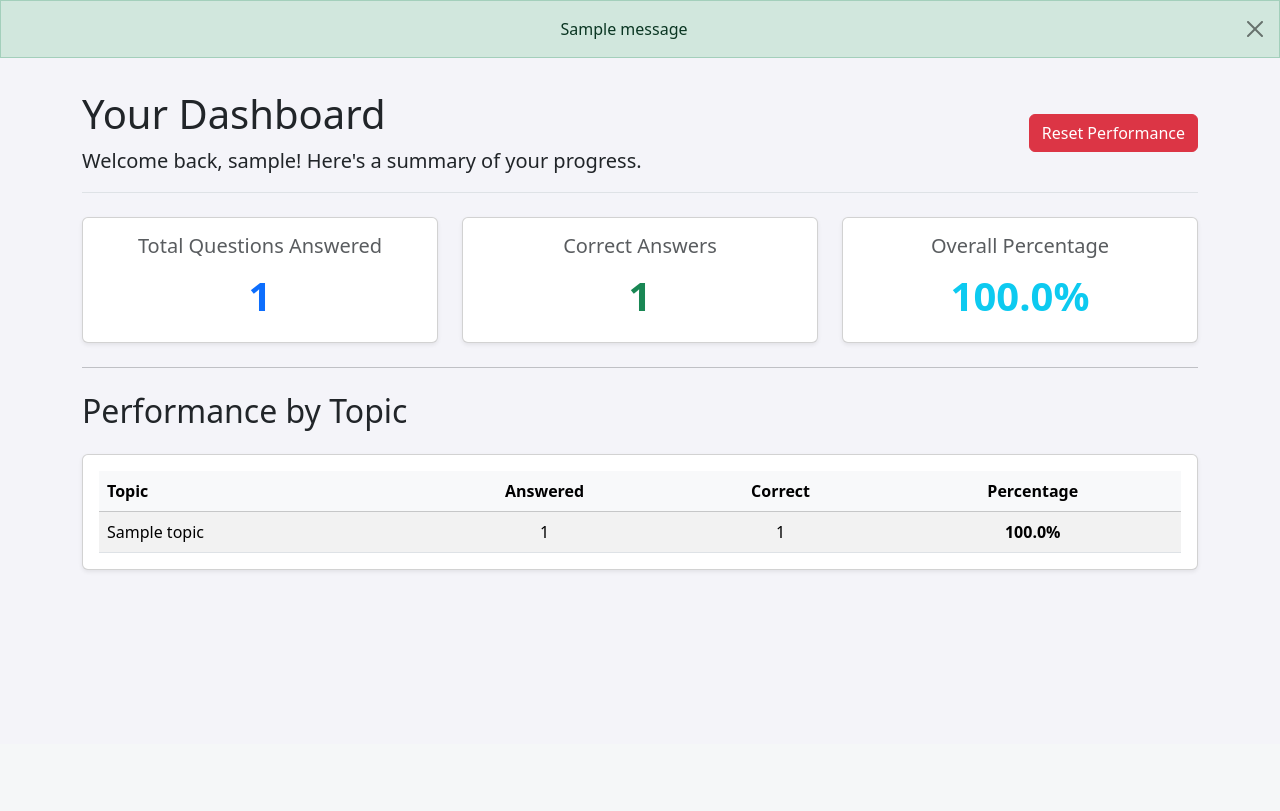
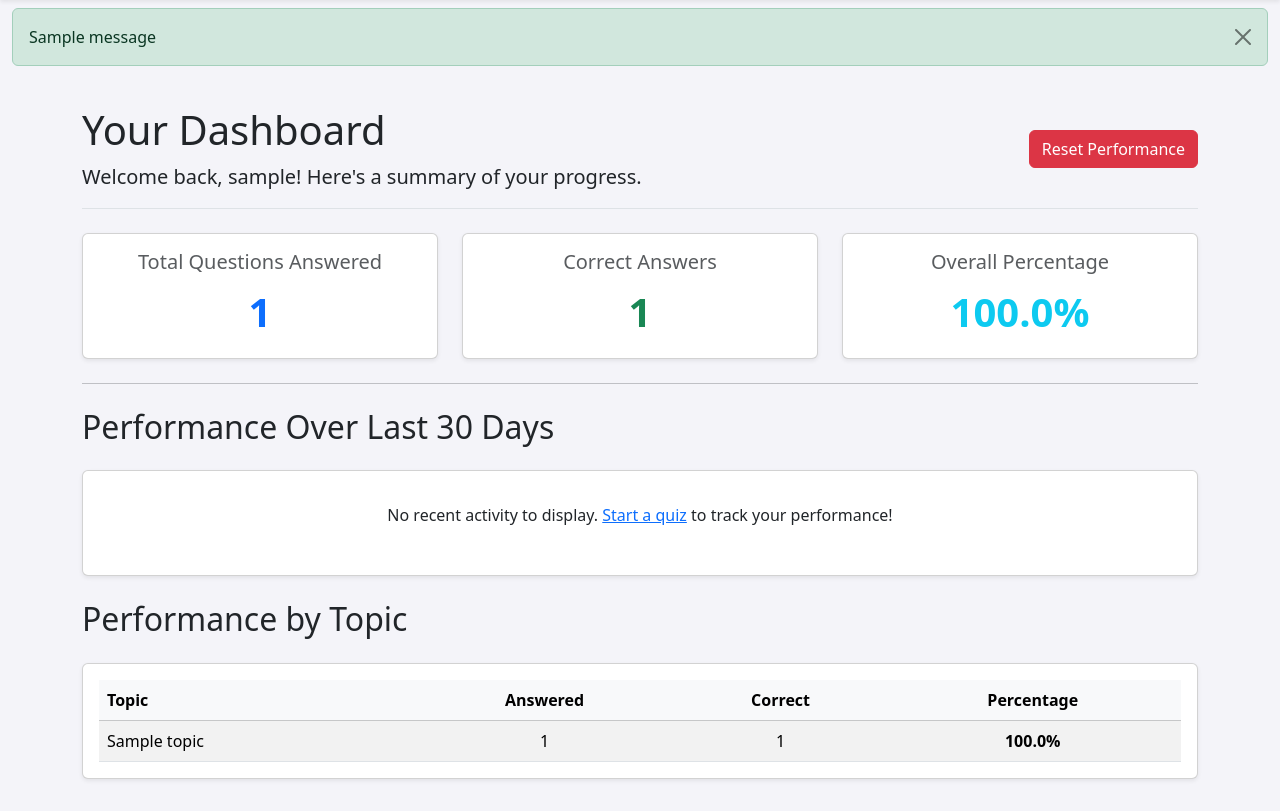
Before and after one commit to biteprep/biteprep, a Django app: page /dashboard/ in a window 1280 px wide. Shown: the part 56-867 px from the top of the page. Before the commit the page ends 628 px from the top, so only its background shows below. Run offline with Django 5.2, Linux system fonts and the light colour scheme; a user stored in the database is signed in; tables that the repository leaves empty hold one stand-in row (values such as "Sample post"); one stand-in notice (Sample message) is shown.

Commit message:
FEAT: Add performance over time chart to dashboard

```diff
--- a/quiz/templates/quiz/dashboard.html
+++ b/quiz/templates/quiz/dashboard.html
@@ -47,6 +47,23 @@
     </div>
     <hr class="my-4">
 
+    <!-- ============================================= -->
+    <!-- START OF NEW CHART SECTION -->
+    <!-- ============================================= -->
+    <h2 class="mb-4">Performance Over Last 30 Days</h2>
+    <div class="card shadow-sm mb-4">
+        <div class="card-body">
+            {% if chart_data != "[]" %}
+                <canvas id="performanceChart"></canvas>
+            {% else %}
+                <p class="text-center p-3">No recent activity to display. <a href="{% url 'quiz_setup' %}">Start a quiz</a> to track your performance!</p>
+            {% endif %}
+        </div>
+    </div>
+    <!-- ============================================= -->
+    <!-- END OF NEW CHART SECTION -->
+    <!-- ============================================= -->
+
     <!-- Topic Performance Section -->
     <h2 class="mb-4">Performance by Topic</h2>
     <div class="card shadow-sm">
@@ -78,3 +95,58 @@
         </div>
     </div>
 {% endblock %}
+
+<!-- ============================================= -->
+<!-- START OF NEW JAVASCRIPT SECTION -->
+<!-- ============================================= -->
+{% block scripts %}
+    <!-- Include the Chart.js library -->
+    <script src="https://cdn.jsdelivr.net/npm/chart.js"></script>
+
+    <script>
+        document.addEventListener('DOMContentLoaded', function() {
+            const chartCanvas = document.getElementById('performanceChart');
+            if (chartCanvas) {
+                // Parse the data provided by the Django view
+                const chartLabels = JSON.parse('{{ chart_labels|safe }}');
+                const chartData = JSON.parse('{{ chart_data|safe }}');
+
+                new Chart(chartCanvas, {
+                    type: 'line',
+                    data: {
+                        labels: chartLabels,
+                        datasets: [{
+                            label: 'Daily Accuracy (%)',
+                            data: chartData,
+                            fill: true,
+                            borderColor: 'rgb(75, 192, 192)',
+                            backgroundColor: 'rgba(75, 192, 192, 0.1)',
+                            tension: 0.2
+                        }]
+                    },
+                    options: {
+                        scales: {
+                            y: {
+                                beginAtZero: true,
+                                max: 100,
+                                ticks: {
+                                    callback: function(value) {
+                                        return value + '%'
+                                    }
+                                }
+                            }
+                        },
+                        plugins: {
+                            legend: {
+                                display: false
+                            }
+                        }
+                    }
+                });
+            }
+        });
+    </script>
+{% endblock %}
+<!-- ============================================= -->
+<!-- END OF NEW JAVASCRIPT SECTION -->
+<!-- ============================================= -->
--- a/quiz/views.py
+++ b/quiz/views.py
@@ -1,8 +1,8 @@
-# quiz/views.py (FINAL, PRODUCTION-READY VERSION)
+# quiz/views.py (Complete file for Chart Feature)
 
 import random
 import stripe
-import json
+import json # Make sure json is imported
 import os
 from datetime import date, datetime, timedelta
 import traceback
@@ -14,6 +14,7 @@ from django.views.decorators.csrf import csrf_exempt
 from django.contrib.auth.models import User
 from django.contrib.auth.decorators import login_required
 from django.db.models import Count, Q
+from django.db.models.functions import TruncDate # Add this import
 from django.contrib import messages
 from django.urls import reverse
 from django.utils import timezone
@@ -50,6 +51,7 @@ def membership_page(request):
 
 @login_required
 def dashboard(request):
+    # --- This first section for overall stats remains the same ---
     user_answers = UserAnswer.objects.filter(user=request.user)
     total_answered = user_answers.count()
     correct_answered = user_answers.filter(is_correct=True).count()
@@ -58,13 +60,13 @@ def dashboard(request):
     except ZeroDivisionError:
         overall_percentage = 0
 
+    # --- This section for topic stats remains the same ---
     topic_performance = (
         UserAnswer.objects.filter(user=request.user)
         .values('question__subtopic__topic__name')
         .annotate(total=Count('id'), correct=Count('id', filter=Q(is_correct=True)))
         .order_by('-total')
     )
-
     topic_stats = []
     for topic in topic_performance:
         try:
@@ -78,13 +80,45 @@ def dashboard(request):
             'percentage': round(percentage, 1)
         })
 
+    # --- START OF NEW LOGIC FOR THE CHART ---
+    # 1. Get data from the last 30 days
+    thirty_days_ago = timezone.now() - timedelta(days=30)
+    recent_answers = UserAnswer.objects.filter(user=request.user, timestamp__gte=thirty_days_ago)
+
+    # 2. Group answers by date and calculate daily stats
+    daily_performance = (
+        recent_answers
+        .annotate(date=TruncDate('timestamp')) # Group by date
+        .values('date') # Select the date
+        .annotate(
+            daily_total=Count('id'),
+            daily_correct=Count('id', filter=Q(is_correct=True))
+        )
+        .order_by('date')
+    )
+
+    # 3. Format the data for Chart.js
+    chart_labels = []
+    chart_data = []
+    for daily_stat in daily_performance:
+        chart_labels.append(daily_stat['date'].strftime('%b %d')) # Format date as "Jul 31"
+        try:
+            daily_accuracy = (daily_stat['daily_correct'] / daily_stat['daily_total']) * 100
+        except ZeroDivisionError:
+            daily_accuracy = 0
+        chart_data.append(round(daily_accuracy))
+    # --- END OF NEW LOGIC FOR THE CHART ---
+
     context = {
         'total_answered': total_answered,
         'correct_answered': correct_answered,
         'overall_percentage': round(overall_percentage, 1),
         'topic_stats': topic_stats,
+        'chart_labels': json.dumps(chart_labels), # Pass data as a JSON string
+        'chart_data': json.dumps(chart_data),
     }
     return render(request, 'quiz/dashboard.html', context)
+
 
 @login_required
 def reset_performance(request):
@@ -275,7 +309,6 @@ def quiz_player(request, question_index):
     }
     return render(request, 'quiz/quiz_player.html', context)
 
-
 @login_required
 def quiz_results(request):
     if 'quiz_context' not in request.session:
--- a/templates/base.html
+++ b/templates/base.html
@@ -19,11 +19,7 @@
             margin-top: 2rem;
             margin-bottom: 2rem;
         }
-        .alert {
-            border-radius: 0;
-            margin-bottom: 0;
-            text-align: center;
-        }
+        /* Removed the alert styling from base to allow for more flexible alerts per page */
     </style>
     {% block head_styles %}{% endblock %}
 </head>
@@ -58,21 +54,31 @@
         </div>
     </nav>
 
+    <div class="container-fluid">
         {% if messages %}
-        <div>
+            <div class="row">
+                <div class="col-md-12">
                     {% for message in messages %}
-            <div class="alert alert-{{ message.tags|default:'info' }} alert-dismissible fade show" role="alert">
+                    <div class="alert alert-{{ message.tags|default:'info' }} alert-dismissible fade show my-2" role="alert">
                         {{ message }}
                         <button type="button" class="btn-close" data-bs-dismiss="alert" aria-label="Close"></button>
                     </div>
                     {% endfor %}
                 </div>
+            </div>
         {% endif %}
+    </div>
 
     <main class="container content-container">
         {% block content %}{% endblock %}
     </main>
 
     <script src="https://cdn.jsdelivr.net/npm/bootstrap@5.3.3/dist/js/bootstrap.bundle.min.js" integrity="sha384-YvpcrYf0tY3lHB60NNkmXc5s9fDVZLESaAA55NDzOxhy9GkcIdslK1eN7N6jIeHz" crossorigin="anonymous"></script>
+
+    <!-- ============================================= -->
+    <!-- THIS IS THE NEWLY ADDED BLOCK FOR CUSTOM SCRIPTS -->
+    <!-- ============================================= -->
+    {% block scripts %}{% endblock %}
+
 </body>
 </html>
```
Lines whose indentation alone changed are shown as unchanged.
